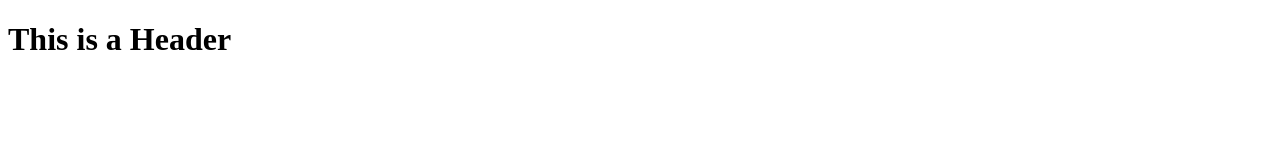
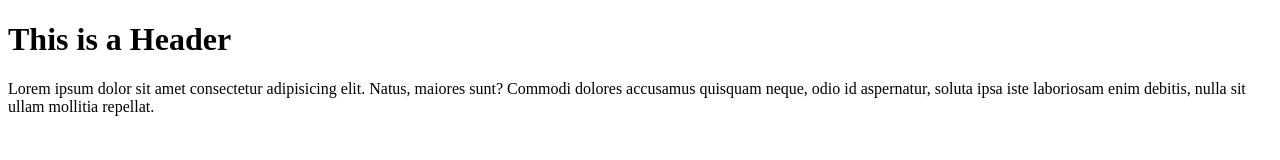
Before and after one commit to Manozg/git-test, a website: page index.html in a window 1280 px wide. Drawn offline with Linux system fonts and the light colour scheme.

Commit message:
Second Commit

```diff
--- a/index.html
+++ b/index.html
@@ -7,5 +7,6 @@
 </head>
 <body>
     <h1>This is a Header</h1>
+    <p>Lorem ipsum dolor sit amet consectetur adipisicing elit. Natus, maiores sunt? Commodi dolores accusamus quisquam neque, odio id aspernatur, soluta ipsa iste laboriosam enim debitis, nulla sit ullam mollitia repellat.</p>
 </body>
 </html>
```
